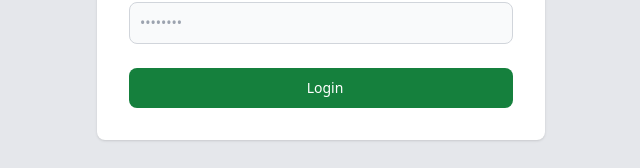
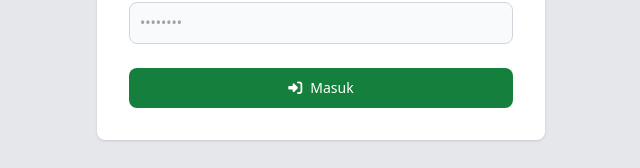
Before and after one commit to bobi1539/payroll-fe, a Next.js app: page /login in a window 1280 px wide. Shown: the part 444-612 px from the top of the page, without its empty margins (319-959 px from the left). Built offline with nearby package versions, Linux system fonts and the light colour scheme.

Commit message:
Add font awesome

```diff
--- a/app/component/topbar/office-topbar.tsx
+++ b/app/component/topbar/office-topbar.tsx
@@ -64,7 +64,7 @@ export default function OfficeTopbar(props: Readonly<OfficeTopbarProps>) {
                     </button>
                     <Link href={FE_DASHBOARD} className="flex items-center">
                         <Image key={"logo"} className="w-auto h-9 mr-3" src={urlLogo} alt="Payroll Logo" width={100} height={36} priority unoptimized />
-                        <span className="hidden md:block self-center text-primary-800 text-xl font-semibold whitespace-nowrap">Payroll</span>
+                        <span className="hidden md:block self-center text-primary-800 text-xl font-semibold whitespace-nowrap">Penggajian</span>
                     </Link>
                 </div>
                 <div className="flex items-center gap-1">
--- a/app/layout.tsx
+++ b/app/layout.tsx
@@ -1,5 +1,6 @@
 import type { Metadata } from "next";
 import "./globals.css";
+import "@fortawesome/fontawesome-free/css/all.css";
 
 export const metadata: Metadata = {
     title: "Payroll App",
--- a/app/login/page.tsx
+++ b/app/login/page.tsx
@@ -48,7 +48,7 @@ export default function Login() {
                         <form onSubmit={submitLogin} className="flex flex-col gap-4">
                             <InputLabel label="Username" name={USERNAME} type="text" isRequired={true} />
                             <InputLabel label="Password" name={PASSWORD} type="password" placeHolder="••••••••" isRequired={true} />
-                            {isLoading ? <ButtonLoading text="Proses Login..." className="mt-2" /> : <ButtonIcon type="submit" icon="fa-solid fa-right-to-bracket" text="Login" className="mt-2 py-2.5" />}
+                            {isLoading ? <ButtonLoading text="Proses Login..." className="mt-2" /> : <ButtonIcon type="submit" icon="fa-solid fa-right-to-bracket" text="Masuk" className="mt-2 py-2.5" />}
                         </form>
                     </div>
                 </div>
```
